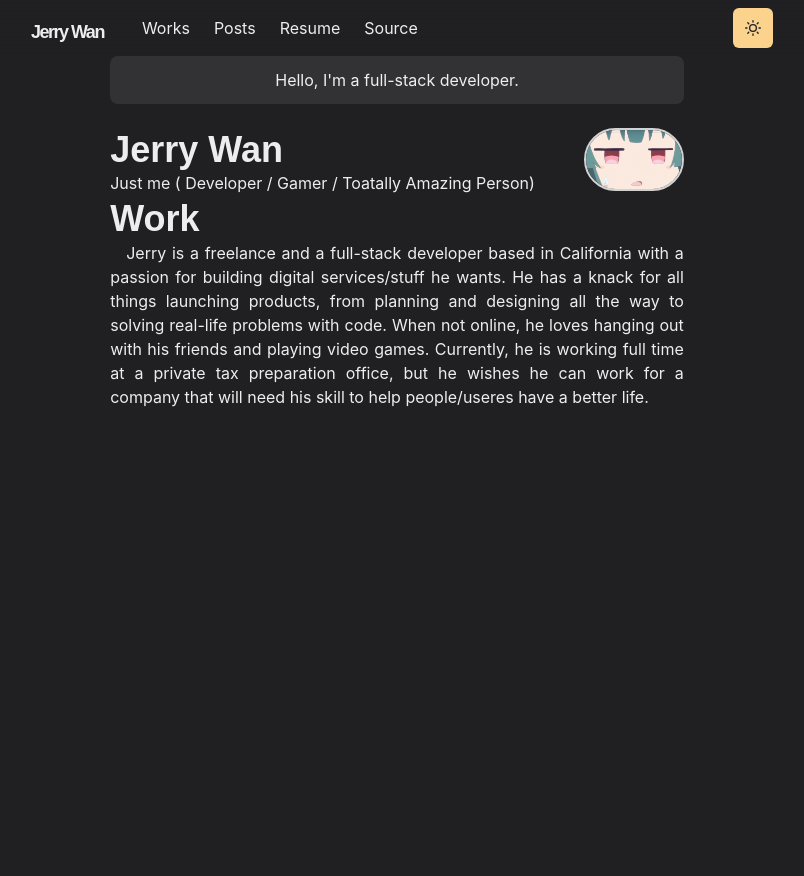
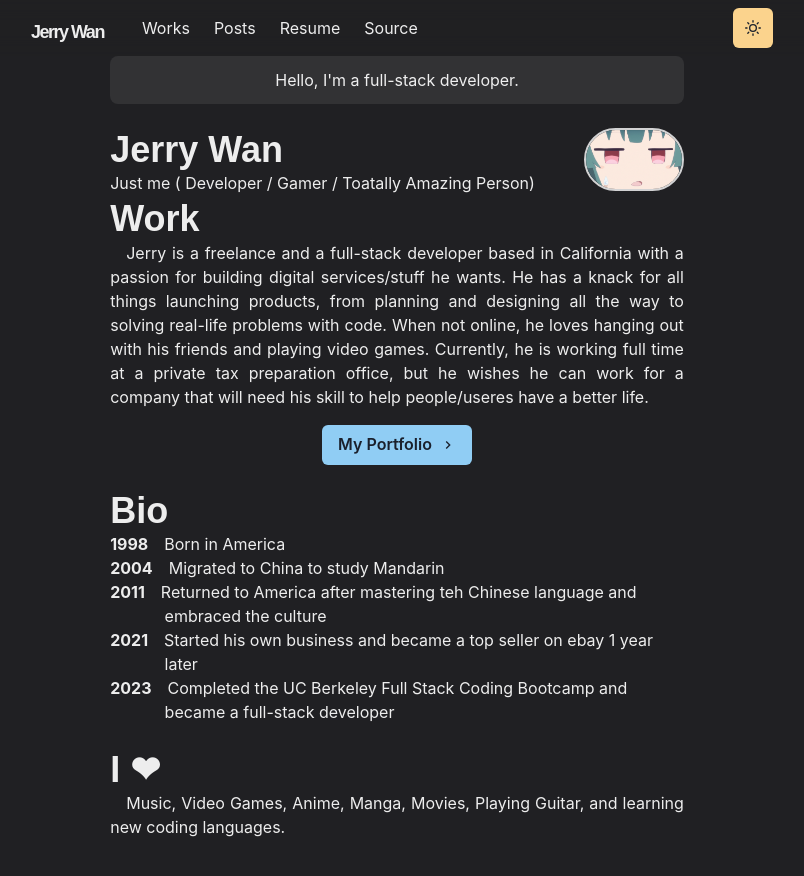
Before and after one commit to craftersol728/Jerry-s-Personal-Page, a Next.js app: page / in a window 1280 px wide. Shown: the top 876 px of the page, without its empty margins (243-1047 px from the left). Before the commit the page ends 800 px from the top, so only its background shows below. Built offline with nearby package versions, Linux system fonts and the light colour scheme.

Commit message:
added bio and things i love section

```diff
--- /dev/null
+++ b/components/bio.js
@@ -0,0 +1,12 @@
+import { Box } from '@chakra-ui/react'
+import styled from '@emotion/styled'
+
+export const BioSection = styled(Box)`
+  padding-left: 3.4em;
+  text-indent: -3.4em;
+`
+
+export const BioYear = styled.span`
+  font-weight: bold;
+  margin-right: 1em;
+`
--- a/pages/index.js
+++ b/pages/index.js
@@ -1,7 +1,9 @@
-
-import { Container , Box, Heading ,Image, useColorModeValue,} from "@chakra-ui/react"
+import NextLink from 'next/link'
+import { Container , Box, Heading ,Image, useColorModeValue,Link, Button} from "@chakra-ui/react"
 import Section from "../components/section"
 import Paragraph from "../components/paragraph"
+import { ChevronRightIcon } from '@chakra-ui/icons'
+import { BioSection,BioYear } from '../components/bio'
 
 const Page = () => {
   return (
@@ -31,7 +33,59 @@ const Page = () => {
                 Jerry is a freelance and a full-stack developer based in California with a passion for building digital services/stuff he wants. He has a knack for all things launching products, from planning and designing all the way to solving real-life problems with code. When not online, he loves hanging out with his friends and playing video games. Currently, he is working full time at a private tax preparation office, but he wishes he can work for a company that will need his skill to help people/useres have a better life.
 
             </Paragraph>
+            <Box align="center" my={4}>
+                <NextLink href="/works" passHref>
+                    <Button rightIcon={<ChevronRightIcon />} colorScheme="blue">
+                        My Portfolio
+                    </Button>
+                </NextLink>
+            </Box>
         </Section>
+        <Section delay={0.2}>
+            <Heading as="h3" variant="section-title">
+                Bio
+            </Heading>
+            <BioSection>
+                <BioYear>1998</BioYear>
+                Born in America
+            </BioSection>
+            <BioSection>
+                <BioYear>2004</BioYear>
+                Migrated to China to study Mandarin
+            </BioSection>
+
+            <BioSection>
+                <BioYear>2011</BioYear>
+                Returned to America after mastering teh Chinese language and embraced the culture
+            </BioSection>
+            <BioSection>
+                <BioYear>2021</BioYear>
+                Started his own business and became a top seller on ebay 1 year later
+            </BioSection>
+            <BioSection>
+                <BioYear>2023</BioYear>
+                Completed the UC Berkeley Full Stack Coding Bootcamp and became a full-stack developer
+            </BioSection>
+        </Section>
+
+        <Section delay={0.3}>
+            <Heading as="h3" variant="section-title">
+                I ❤
+            </Heading>
+            <Paragraph>
+                Music, Video Games, Anime, Manga, Movies, Playing Guitar, and learning new coding languages.
+            </Paragraph>
+        </Section>
+
+
+
+
+
+
+
+
+
+
     </Container>
   )
 }
```
